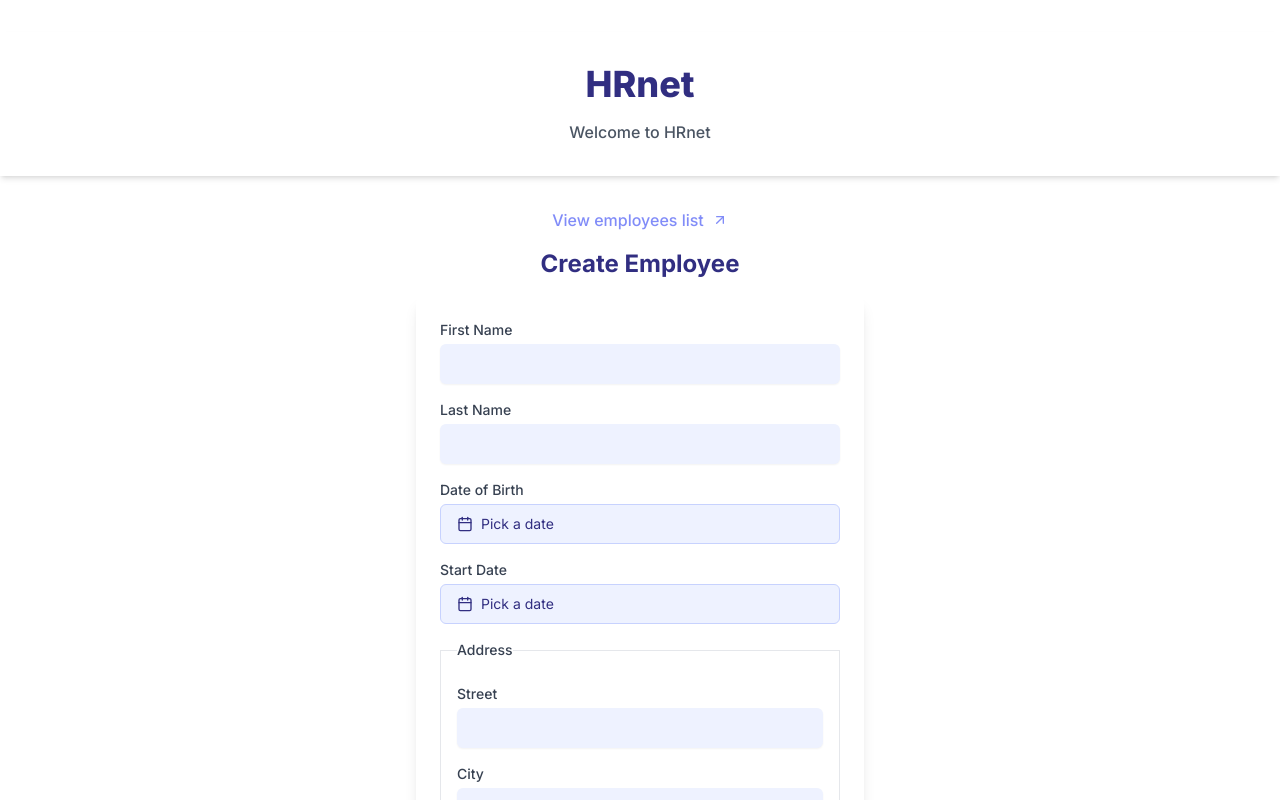
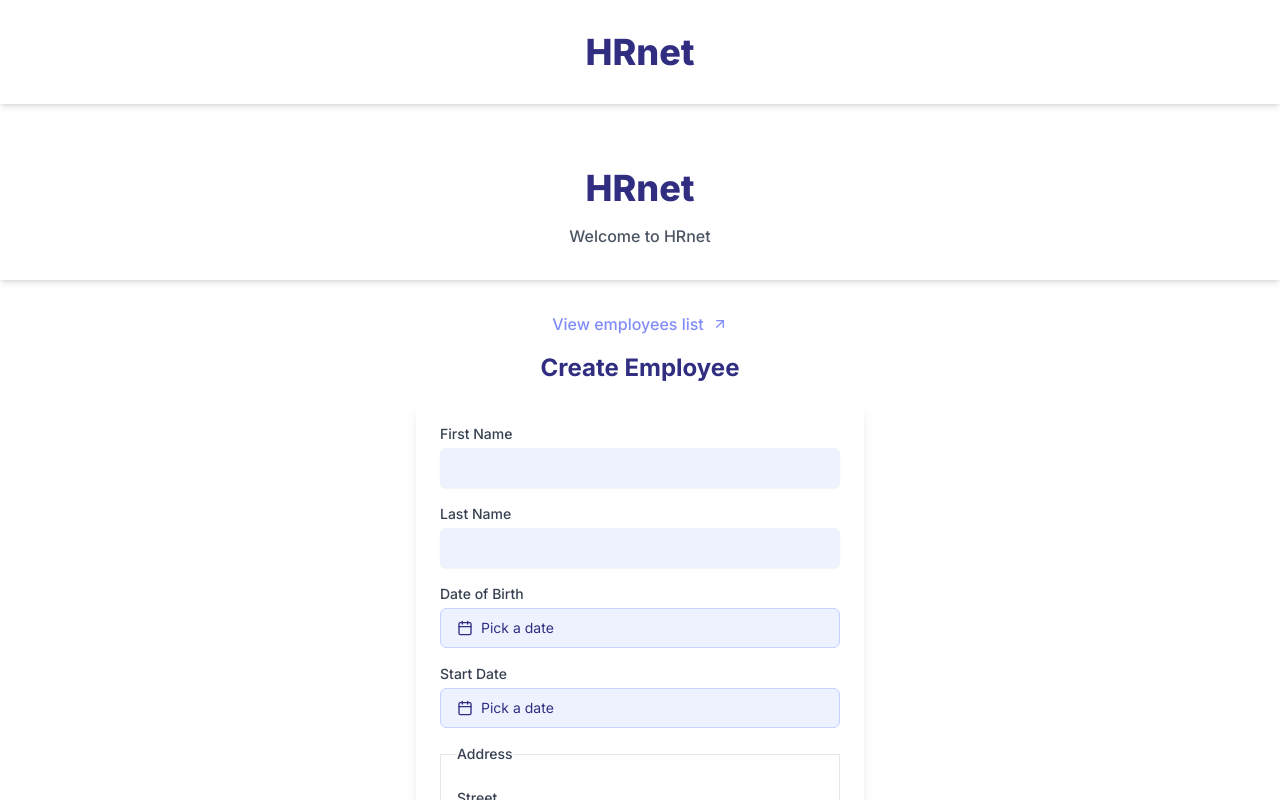
Before and after one commit to maxdnc/hrnet, a Next.js app: page / in a window 1280 px wide. Shown: the top 800 px of the page. Built offline with nearby package versions, Linux system fonts and the light colour scheme.

Commit message:
refactor: Update RootLayout component to include header

```diff
--- a/src/app/layout.js
+++ b/src/app/layout.js
@@ -12,7 +12,12 @@ export const metadata = {
 export default function RootLayout({ children }) {
   return (
     <html lang="en">
-      <body className={inter.className}>{children}</body>
+      <body className={inter.className}>
+        <div className="shadow-md w-full flex flex-col gap-4 p-8 justify-center items-center">
+          <h1 className="text-4xl font-extrabold">HRnet</h1>
+        </div>
+        {children}
+      </body>
     </html>
   );
 }
```
